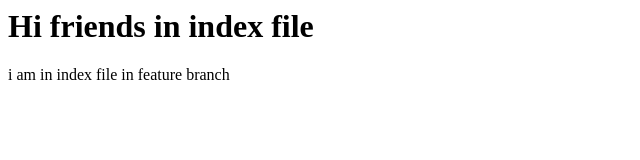
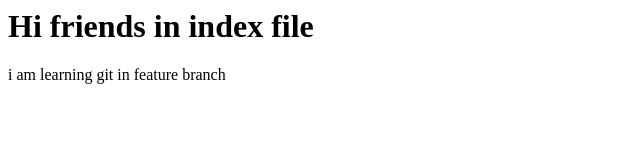
Before and after one commit to SistlaVishva04/git_practice, a plain HTML site: page index.html in a window 1280 px wide. Shown: the full height of the page, 0-640 px from the left. Drawn offline with Linux system fonts and the light colour scheme.

Commit message:
changed index.html file

```diff
--- a/index.html
+++ b/index.html
@@ -1,2 +1,2 @@
 <h1>Hi friends in index file</h1>
-<p> i am in index file in feature branch</p>
+<p> i am learning git in feature branch</p>
```
